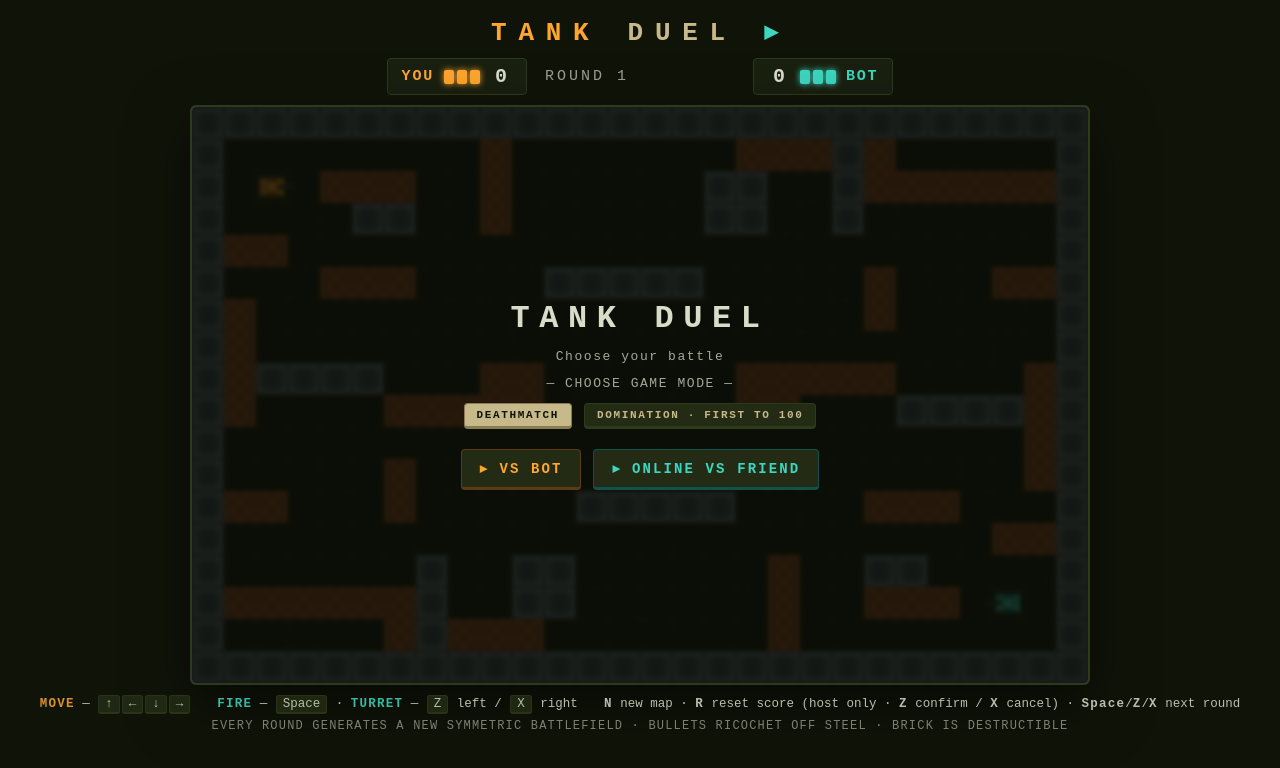
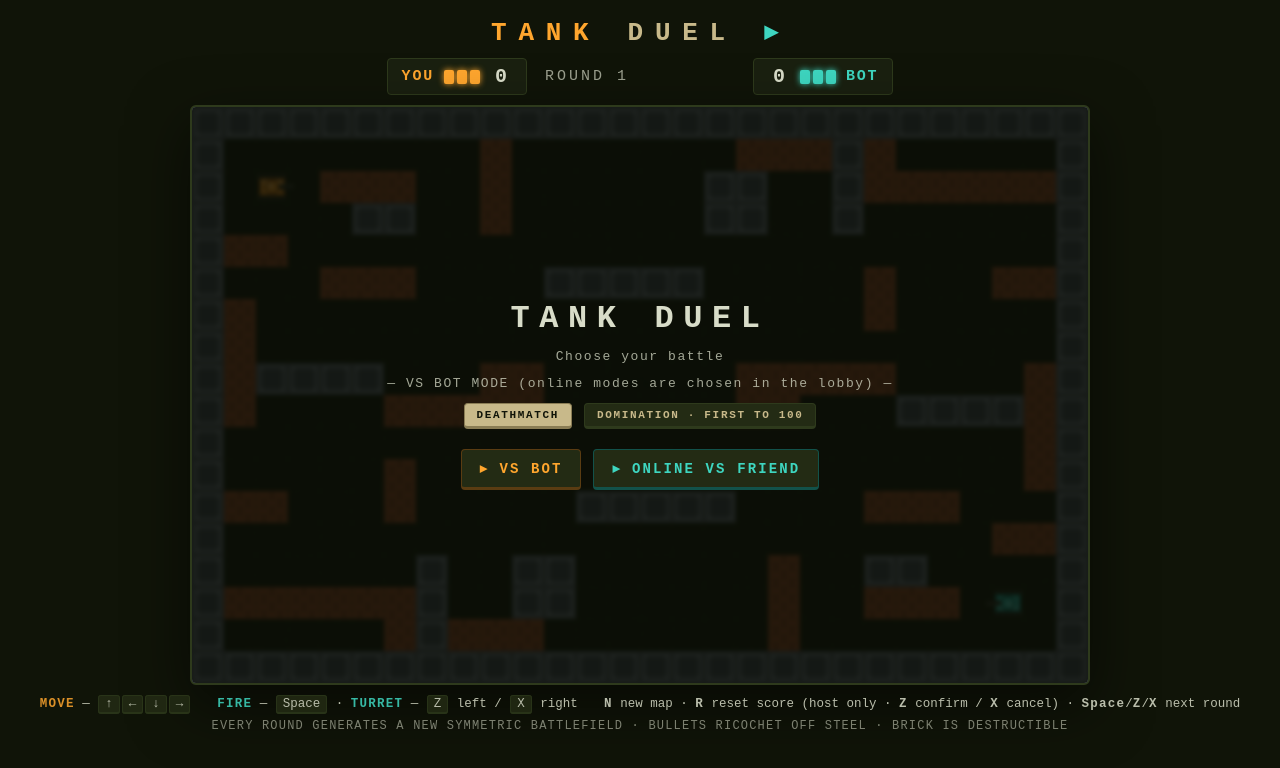
Before and after one commit to rashedbinowaidha1998/Tank-Duel, a website: page public/index.html in a window 1280 px wide. Drawn offline with Linux system fonts and the light colour scheme.

Commit message:
ctf: dropped flags stay on the field (re-stealable); menu label clarified (deployed by Claude)

```diff
--- a/public/index.html
+++ b/public/index.html
@@ -156,7 +156,7 @@
     <div class="big" id="ovTitle">TANK DUEL</div>
     <div class="small" id="ovSub">Choose your battle</div>
     <div id="menuArea">
-      <div class="small" style="margin-bottom:6px">— CHOOSE GAME MODE —</div>
+      <div class="small" style="margin-bottom:6px">— VS BOT MODE (online modes are chosen in the lobby) —</div>
       <div class="btnrow" style="margin-bottom:14px">
         <button class="mini sel" id="pickDM">DEATHMATCH</button>
         <button class="mini" id="pickDom">DOMINATION · first to 100</button>
```
